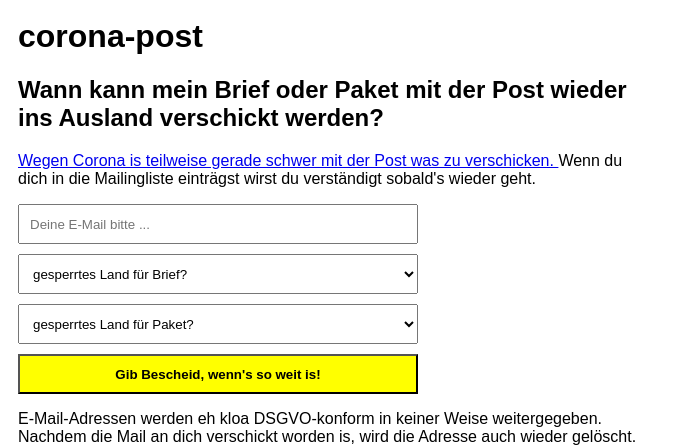
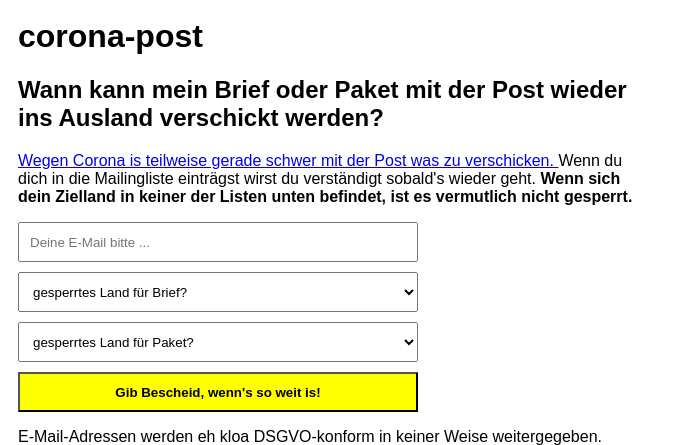
Before and after one commit to dag0310/corona-post, a PHP site: page / in a window 1280 px wide. Shown: the top 445 px of the page, without its empty margins (0-680 px from the left). Run offline with PHP 8.4, Linux system fonts and the light colour scheme; some libraries are stand-ins or nearby versions.

Commit message:
Add info text

```diff
--- a/app/index.php
+++ b/app/index.php
@@ -87,6 +87,7 @@ if ($_SERVER['REQUEST_METHOD'] === 'POST') {
       Wegen Corona is teilweise gerade schwer mit der Post was zu verschicken.
     </a>
     Wenn du dich in die Mailingliste einträgst wirst du verständigt sobald's wieder geht.
+    <b>Wenn sich dein Zielland in keiner der Listen unten befindet, ist es vermutlich nicht gesperrt.</b>
   </p>
   <?php if (isset($_SESSION['message'])): ?>
   <p style="background-color: blue; color: white; padding: 10px;"><b><?= $_SESSION['message'] ?></b></p>
```
